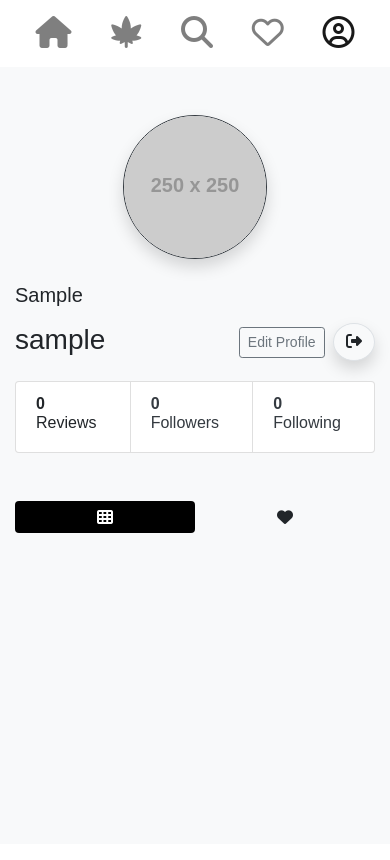
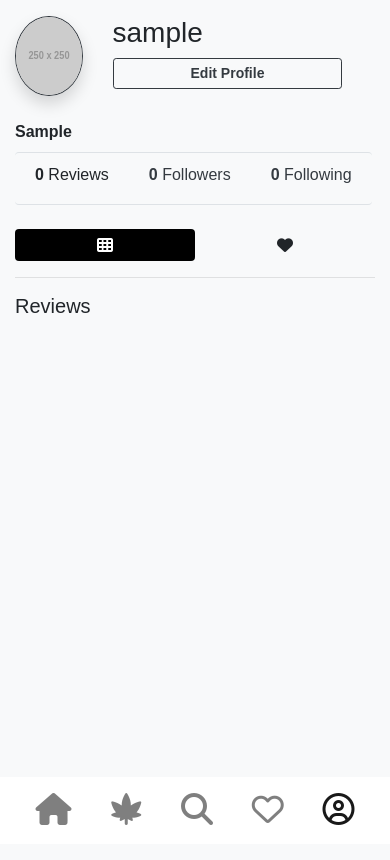
Before and after one commit to areeves9/canvas, a Django app: page /accounts/profile/ in a window 390 px wide. Before the commit the page ends 533 px from the top, so only its background shows below. Run offline with Django 3.2, Linux system fonts and the light colour scheme; the visitor is signed in with stand-in values (Sample User, id 1); data comes from the database, SQL or seed files in the repository; grey boxes labelled with a size stand in for pictures from a placeholder-image service; data that the repository does not hold is empty; some libraries are stand-ins or nearby versions.

Commit message:
user profile mobile ui refactor

```diff
--- a/templates/accounts/profile.html
+++ b/templates/accounts/profile.html
@@ -4,35 +4,36 @@
 {% block content %}
 
 <div class="container">
-  <div class="row mt-5">
-    <div class="col-sm-4">
+  <div class="row mt-3">
+    <div class="col-3">
       {% if user.profile.photo %}
-      <img class="d-block mx-auto mb-4 border border-dark shadow rounded-circle img-fluid" alt="Responsive image" src="{{ user.profile.photo.url }}" style="height: 9rem; width: 9rem; "/>
+      <img class="d-block mr-auto mb-4 rounded-circle img-fluid" alt="Responsive image" src="{{ user.profile.photo.url }}" style="width: 80px; height: 80px;"/>
       {% else %}
-      <img class="d-block mx-auto mb-4 border border-dark shadow rounded-circle img-fluid" src="http://placehold.it/250x250" style="height: 9rem; width: 9rem;"/>
+      <img class="d-block mx-auto mb-4 border border-dark shadow rounded-circle img-fluid" src="http://placehold.it/250x250" style="width: 80px; height: 80px;"/>
       {% endif %}
       {% with total_followers=user.followers.count %}
       {% with total_following=user.following.count %}
-      <h5 class="text-left mt-1">{{ user.first_name }}</h5>
-      <p class="text-left">{{ user.profile.bio }}</p>
     </div>
-    <div class="col-sm-5 mb-4">
+    <div class="col-8 mb-4">
+      <h3 class="text-left">{{ user.username }}</h3>
+      <a class="btn btn-block btn-sm btn-outline-dark" href="{% url 'accounts:update' %}">
+        <b>Edit Profile</b>
+      </a>
+
+
       {% if request.user.profile.id == user.profile.id %}
       <span class="">
-        <p class="float-right">
+        <!-- <p class="float-right">
           <a class="btn btn-sm btn-outline-secondary" href="{% url 'accounts:update' %}">
             Edit Profile
           </a>
           <a class="ml-1 btn btn-light rounded-circle border border-1 shadow" href="{% url 'accounts:logout' %}">
             <i class="fas fa-sign-out-alt"></i>
           </a>
-        </p>
-        <h3 class="d-inline text-left">
-          {{ user.username }}
-        </h3>
+        </p> -->
+
         {% endif %}
       </span>
-      {% include "partials/accounts/profile_horizontal_list.html" %}
       {% if request.user.profile.id != user.profile.id %}
       <a href="#" data-id="{{ user.id }}" data-action="{% if request.user in user.followers.all %}un{% endif %}follow" class="follow mb-4 mt-3 mx-auto btn btn-block btn-info">
         {% if request.user not in user.followers.all %}
@@ -44,6 +45,15 @@
       {% endif %}
     </div>
   </div> <!--/.row-->
+  <div class="row">
+    <div class="col">
+      <p class="text-left"><b>{{ user.first_name }}</b></p>
+      <p class="text-left mt-n3">{{ user.profile.bio }}</p>
+      {% include "partials/accounts/profile_horizontal_list.html" %}
+
+    </div>
+  </div>
+
 
   <ul class="nav nav-fill nav-pills mb-3" id="pills-tab" role="tablist">
     <li class="nav-item">
--- a/templates/accounts/profile_user_reviews.html
+++ b/templates/accounts/profile_user_reviews.html
@@ -1,9 +1,7 @@
 {% load rating_icon %}
 
-{% if review_list %}
 <hr />
 <h5 class="text-left">Reviews</h5>
-{% endif %}
 <div class="row">
     {% for review in review_list %}
     <div id="pills-home" role="tabpanel" aria-labelledby="pills-home-tab"
--- a/templates/partials/accounts/profile_horizontal_list.html
+++ b/templates/partials/accounts/profile_horizontal_list.html
@@ -1,13 +1,13 @@
-<ul class="mt-4 mb-4 list-group list-group-horizontal">
-    <li class="list-group-item">
+<ul class="mt-4 mb-4 list-group list-group-horizontal bg-light">
+    <li class="text-center list-group-item border border-left-0 border-right-0 bg-light">
         <h6><b>{{ review_numbers }}</b> Reviews</h6>
     </li>
-    <li class="list-group-item">
+    <li class="text-center list-group-item border border-left-0 border-right-0 bg-light">
         <h6>
             <a class="text-dark text-decoration-none" data-toggle="modal" href="#followersModal"><b id="total-followers">{{ total_followers }}</b> Followers</a>
         </h6>
     </li>
-    <li class="list-group-item">
+    <li class="text-center list-group-item border border-left-0 border-right-0 bg-light">
         <h6>
             <a class="text-dark text-decoration-none" data-toggle="modal" href="#followingModal"><b>{{ total_following }}</b> Following</a>
         </h6>
--- a/templates/partials/nav.html
+++ b/templates/partials/nav.html
@@ -1,4 +1,4 @@
-<nav class="navbar navbar-expand-lg navbar-light bg-white">
+<nav class="navbar fixed-bottom navbar-expand-lg navbar-light bg-white">
     <ul class="navbar-nav nav-fill w-100">
         <li class="nav-item">
             <a class="nav-link {% if nav == 'home' %}active{% endif %}" href="{% url 'reviews:reviews' %}">
```
